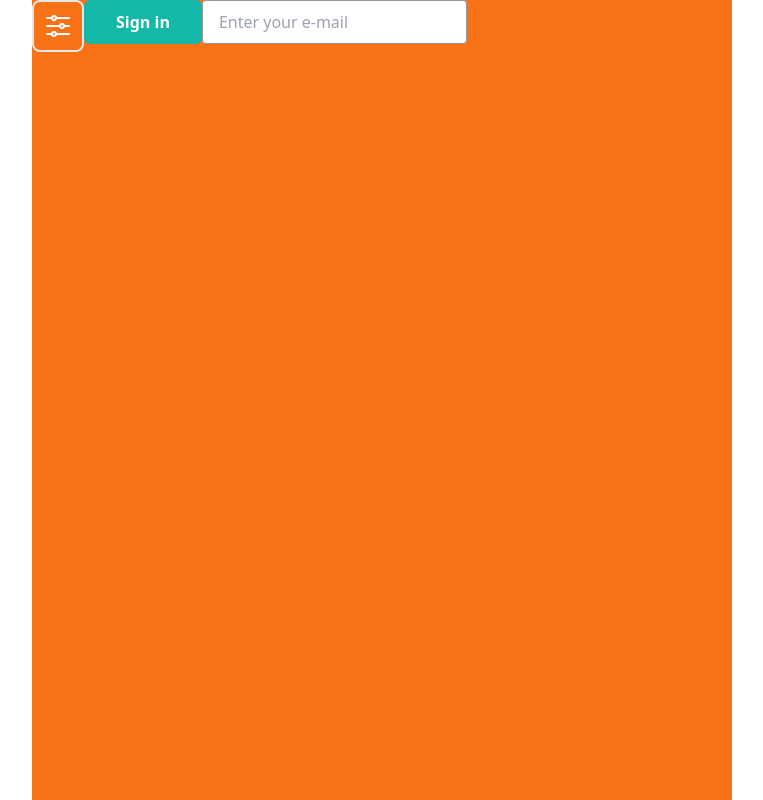
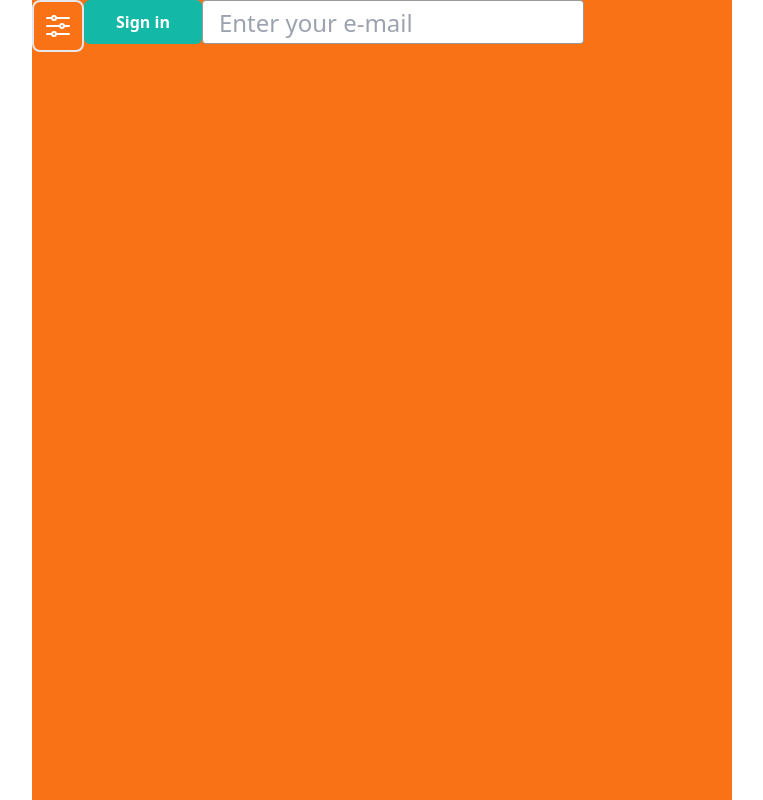
Before and after one commit to estheralade/qwikbill, a React (Vite) app: page / in a window 1280 px wide. Shown: the whole page, without its empty margins (258-1021 px from the left). Built offline with nearby package versions, Linux system fonts and the light colour scheme.

Commit message:
style: update button style

```diff
--- a/src/components/ui/input.jsx
+++ b/src/components/ui/input.jsx
@@ -6,7 +6,7 @@ export default function Input({ type, ...props }) {
       type={type}
       // eslint-disable-next-line react/jsx-props-no-spreading
       {...props}
-      className="rounded inline-block border-[1px] border-solid border-black/40 text-base p-4 h-11 outline-none disabled:cursor-not-allowed disabled:opacity-50"
+      className="rounded inline-block border-[1px] border-solid border-black/40 text-2xl p-4 h-11 outline-none disabled:cursor-not-allowed disabled:opacity-50"
     />
   );
 }
```
